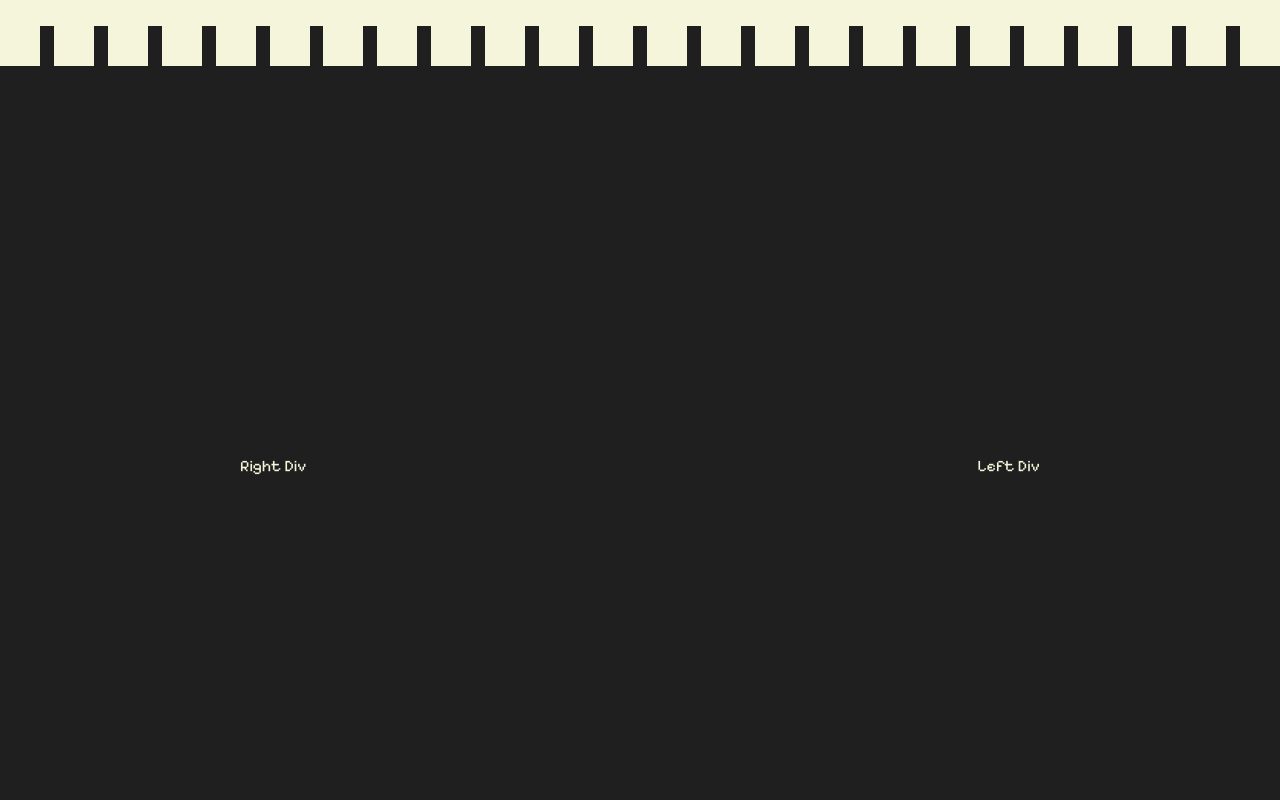
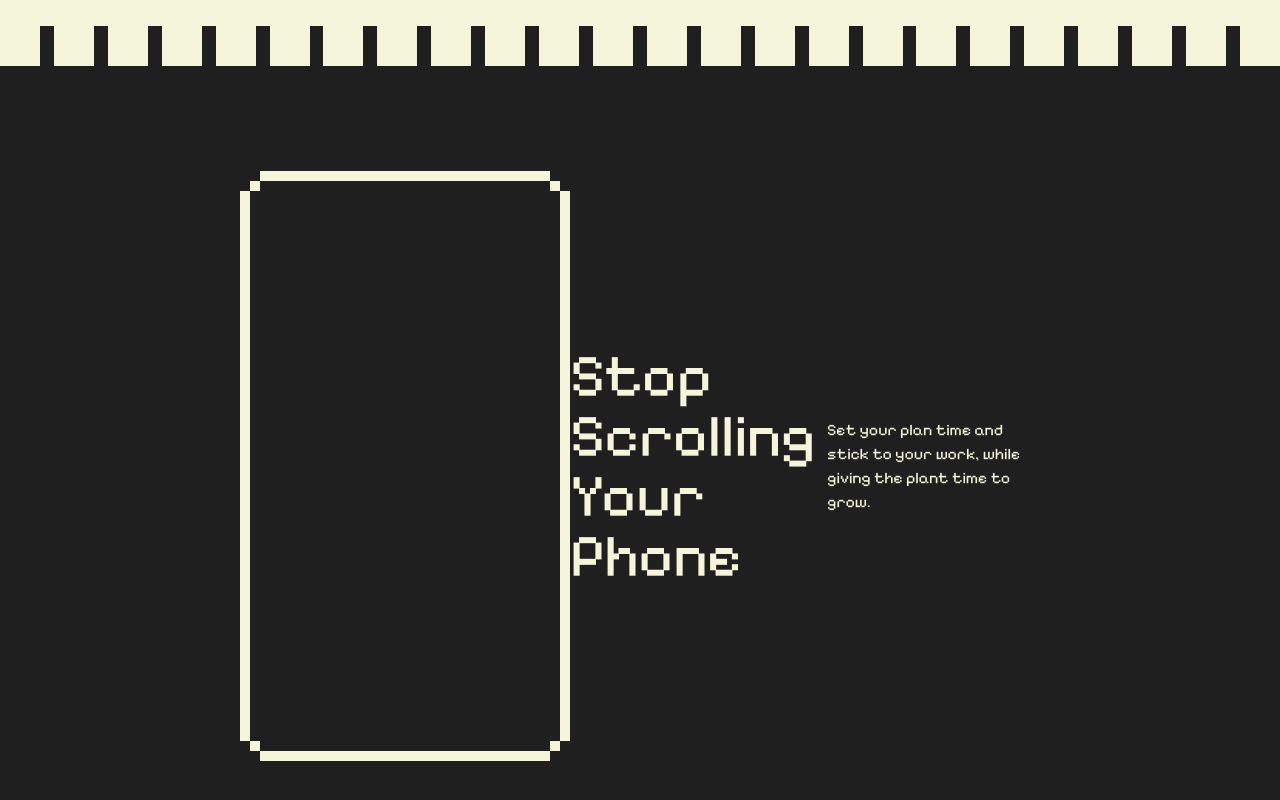
Before and after one commit to mahdi204/PlantsForPlansWebsite, a React (Vite) app: page / in a window 1280 px wide. Shown: the part 1578-2378 px from the top of the page. Built offline with nearby package versions, Linux system fonts and the light colour scheme; a web font is replaced by a local one.

Commit message:
adding pixel phone image

```diff
--- a/src/Components/Explanation.jsx
+++ b/src/Components/Explanation.jsx
@@ -3,8 +3,19 @@ import React from 'react'
 const Explanation = () => {
     return (
         <div className='flex ml-60 mr-60 items-center justify-between h-[100vh] bg-[#1f1f1f]]'>
-            <div><p>Right Div</p></div>
-            <div><p>Left Div</p></div>
+            <div className=''>
+                <div>
+                    <img
+                        className="max-w-[400px] h-auto object-contain"
+                        src="/images/pixel-mobile.png"
+                        alt="block"
+                    />
+                </div>
+            </div>
+            <div className='flex items-center justify-center w-[60%] '>
+                <h2 className='text-6xl'>Stop Scrolling Your Phone</h2>
+                <p>Set your plan time and stick to your work, while giving the plant time to grow.</p>
+            </div>
         </div>
     )
 }
```
Also changed, not shown: public/images/pixel-mobile.png (added).
